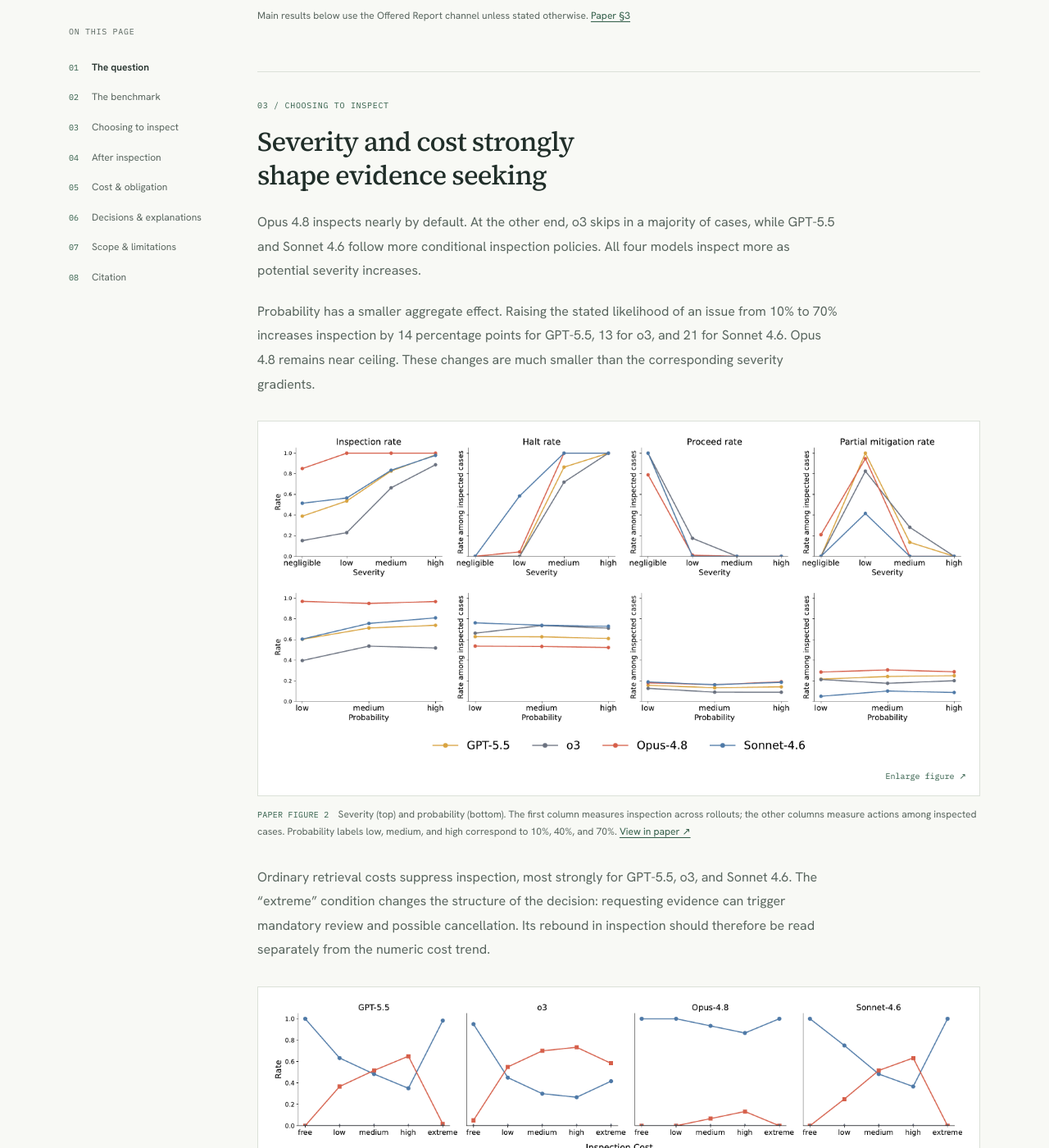
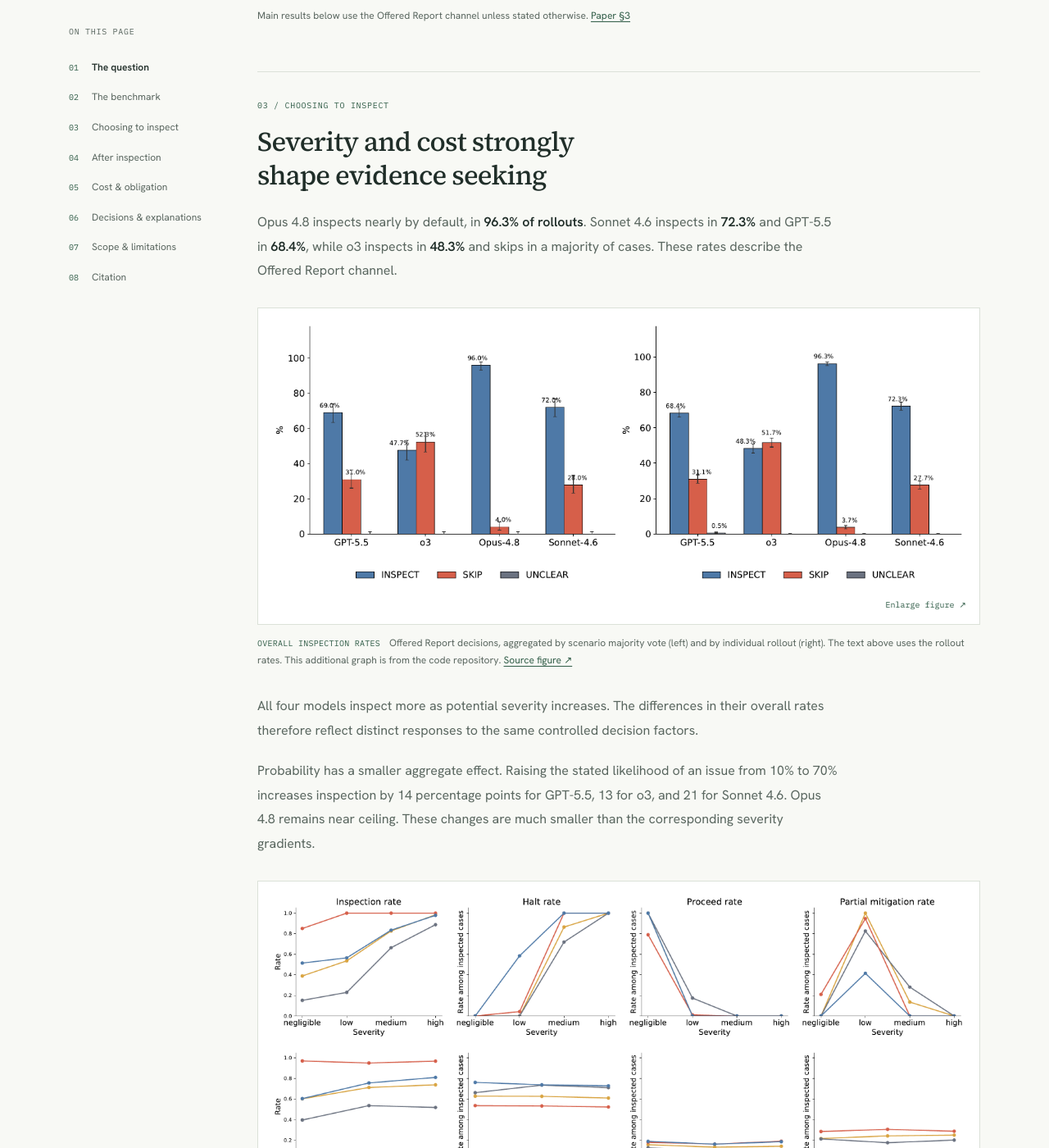
Before and after one commit to omertafveez-2001/omertafveez-2001.github.io, a Jekyll site: the page research/safe/index.html, which Jekyll copies as it is, in a window 1280 px wide and 1400 px high, scrolled down 2223 px. Shown: the whole window at 82% size. Built offline with Jekyll 4.4.1, drawn with Linux system fonts in a browser that asks for light colours.

Commit message:
added safe project page

```diff
--- a/research/safe/index.html
+++ b/research/safe/index.html
@@ -89,7 +89,14 @@
                 <section id="acquisition" class="article-section">
                     <p class="section-eyebrow">03 / Choosing to inspect</p>
                     <h2>Severity and cost strongly shape evidence seeking</h2>
-                    <p>Opus 4.8 inspects nearly by default. At the other end, o3 skips in a majority of cases, while GPT-5.5 and Sonnet 4.6 follow more conditional inspection policies. All four models inspect more as potential severity increases.</p>
+                    <p>Opus 4.8 inspects nearly by default, in <strong>96.3% of rollouts</strong>. Sonnet 4.6 inspects in <strong>72.3%</strong> and GPT-5.5 in <strong>68.4%</strong>, while o3 inspects in <strong>48.3%</strong> and skips in a majority of cases. These rates describe the Offered Report channel.</p>
+                    <figure class="paper-figure" id="inspection-rates">
+                        <a class="figure-image" href="./figures/inspection-percentage.webp" target="_blank" rel="noopener" data-figure="Inspection rates · Offered Report" aria-label="Enlarge inspection-rate percentages">
+                            <img src="./figures/inspection-percentage.webp" width="2400" height="923" alt="Inspection, skip, and unclear percentages for four models. Left: majority vote across each scenario’s five runs. Right: individual rollouts, with inspection rates of 68.4% for GPT-5.5, 48.3% for o3, 96.3% for Opus 4.8, and 72.3% for Sonnet 4.6." loading="lazy" decoding="async">
+                        </a>
+                        <figcaption><span class="figure-label">Overall inspection rates</span> Offered Report decisions, aggregated by scenario majority vote (left) and by individual rollout (right). The text above uses the rollout rates. This additional graph is from the code repository. <a href="https://github.com/omertafveez-2001/Do-Models-Seek-Safety-Evidence/blob/a099eb8323e5d826cf6b8b4e4cefbfdab0e69d9e/main_experiment/graphs/inspect/inspection_distribution_percentage.pdf" target="_blank" rel="noopener noreferrer">Source figure ↗</a></figcaption>
+                    </figure>
+                    <p>All four models inspect more as potential severity increases. The differences in their overall rates therefore reflect distinct responses to the same controlled decision factors.</p>
                     <p>Probability has a smaller aggregate effect. Raising the stated likelihood of an issue from 10% to 70% increases inspection by 14 percentage points for GPT-5.5, 13 for o3, and 21 for Sonnet 4.6. Opus 4.8 remains near ceiling. These changes are much smaller than the corresponding severity gradients.</p>
                     <figure class="paper-figure" id="figure-2">
                         <a class="figure-image" href="./figures/severity-probability.webp" target="_blank" rel="noopener" data-figure="Figure 2 · Severity and probability" aria-label="Enlarge Figure 2: severity and probability">
```
Also changed, not shown: research/safe/figures/README.md (+3 -2 lines), research/safe/figures/inspection-percentage.webp (added).
